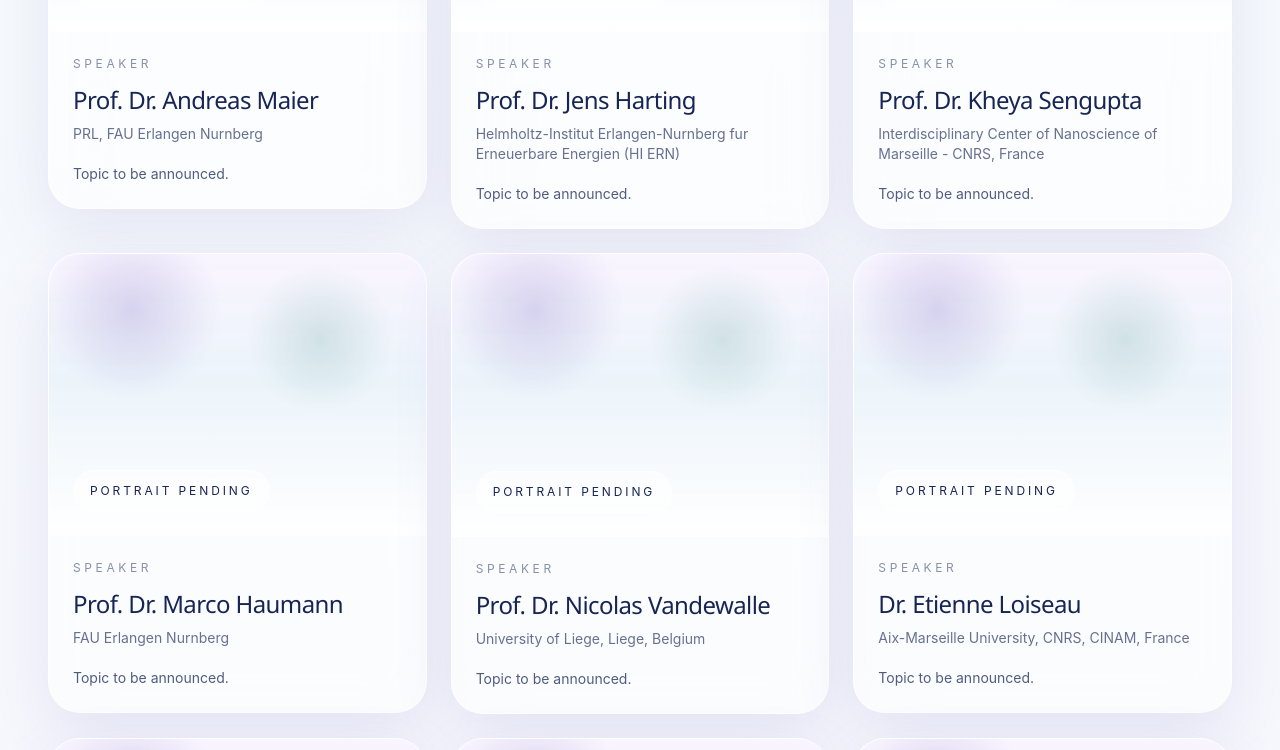
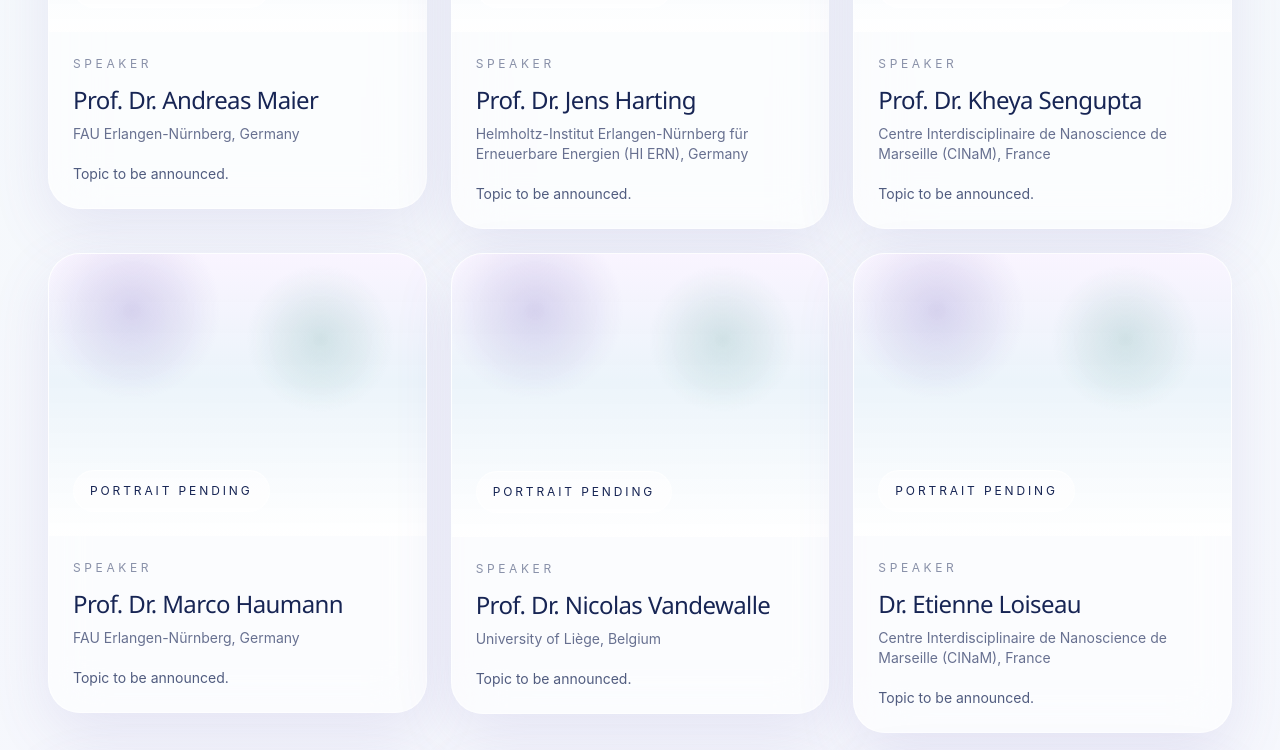
Before and after one commit to pahi-26/puls-retreat-2026, a Next.js app: page / in a window 1280 px wide. Shown: the part 5520-6270 px from the top of the page. Built offline with nearby package versions, Linux system fonts and the light colour scheme.

Commit message:
Updated people.ts

```diff
--- a/data/people.ts
+++ b/data/people.ts
@@ -14,63 +14,62 @@ export type Person = {
 export const supervisor: Person = {
   name: "Ana-Sunčana Smith",
   role: "Prof. Dr. • Scientific Lead",
-  affiliation: "FAU Erlangen Nurnberg"
+  affiliation: "FAU Erlangen-Nürnberg, Germany"
 };
 
 export const organizers: Person[] = [
   {
     name: "Siddhant Mohapatra",
     role: "Post-Doctoral Researcher • Organizer",
-    affiliation: "FAU Erlangen Nurnberg"
+    affiliation: "FAU Erlangen-Nürnberg, Germany"
   },
   {
     name: "Filip Novkoski",
     role: "Post-doctoral Researcher • Organizer",
-    affiliation: "FAU Erlangen Nurnberg"
+    affiliation: "FAU Erlangen-Nürnberg, Germany"
   },
   {
     name: "Sampanna Pahi",
     role: "Doctoral Researcher • Organizer • Website Owner",
-    affiliation: "FAU Erlangen Nurnberg"
+    affiliation: "FAU Erlangen-Nürnberg, Germany"
   }
 ];
 
 export const speakers: Speaker[] = [
   {
     name: "Prof. Dr. Andreas Maier",
-    affiliation: "PRL, FAU Erlangen Nurnberg"
+    affiliation: "FAU Erlangen-Nürnberg, Germany"
   },
   {
     name: "Prof. Dr. Jens Harting",
-    affiliation:
-      "Helmholtz-Institut Erlangen-Nurnberg fur Erneuerbare Energien (HI ERN)"
+    affiliation: "Helmholtz-Institut Erlangen-Nürnberg für Erneuerbare Energien (HI ERN), Germany"
   },
   {
     name: "Prof. Dr. Kheya Sengupta",
-    affiliation: "Interdisciplinary Center of Nanoscience of Marseille - CNRS, France"
+    affiliation: "Centre Interdisciplinaire de Nanoscience de Marseille (CINaM), France"
   },
   {
     name: "Prof. Dr. Marco Haumann",
-    affiliation: "FAU Erlangen Nurnberg"
+    affiliation: "FAU Erlangen-Nürnberg, Germany"
   },
   {
     name: "Prof. Dr. Nicolas Vandewalle",
-    affiliation: "University of Liege, Liege, Belgium"
+    affiliation: "University of Liège, Belgium"
   },
   {
     name: "Dr. Etienne Loiseau",
-    affiliation: "Aix-Marseille University, CNRS, CINAM, France"
+    affiliation: "Centre Interdisciplinaire de Nanoscience de Marseille (CINaM), France"
   },
   {
     name: "Dr. Tanja Retzer",
-    affiliation: "FAU Erlangen Nurnberg"
+    affiliation: "FAU Erlangen-Nürnberg, Germany"
   },
   {
     name: "Dr. Christian Wick",
-    affiliation: "FAU Erlangen Nurnberg"
+    affiliation: "FAU Erlangen-Nürnberg, Germany"
   },
   {
     name: "Dr. Piotr Nowakowski",
-    affiliation: "Institut Ruder Boskovic, Croatia"
+    affiliation: "Institut Ruđer Bošković, Croatia"
   }
 ];
```
